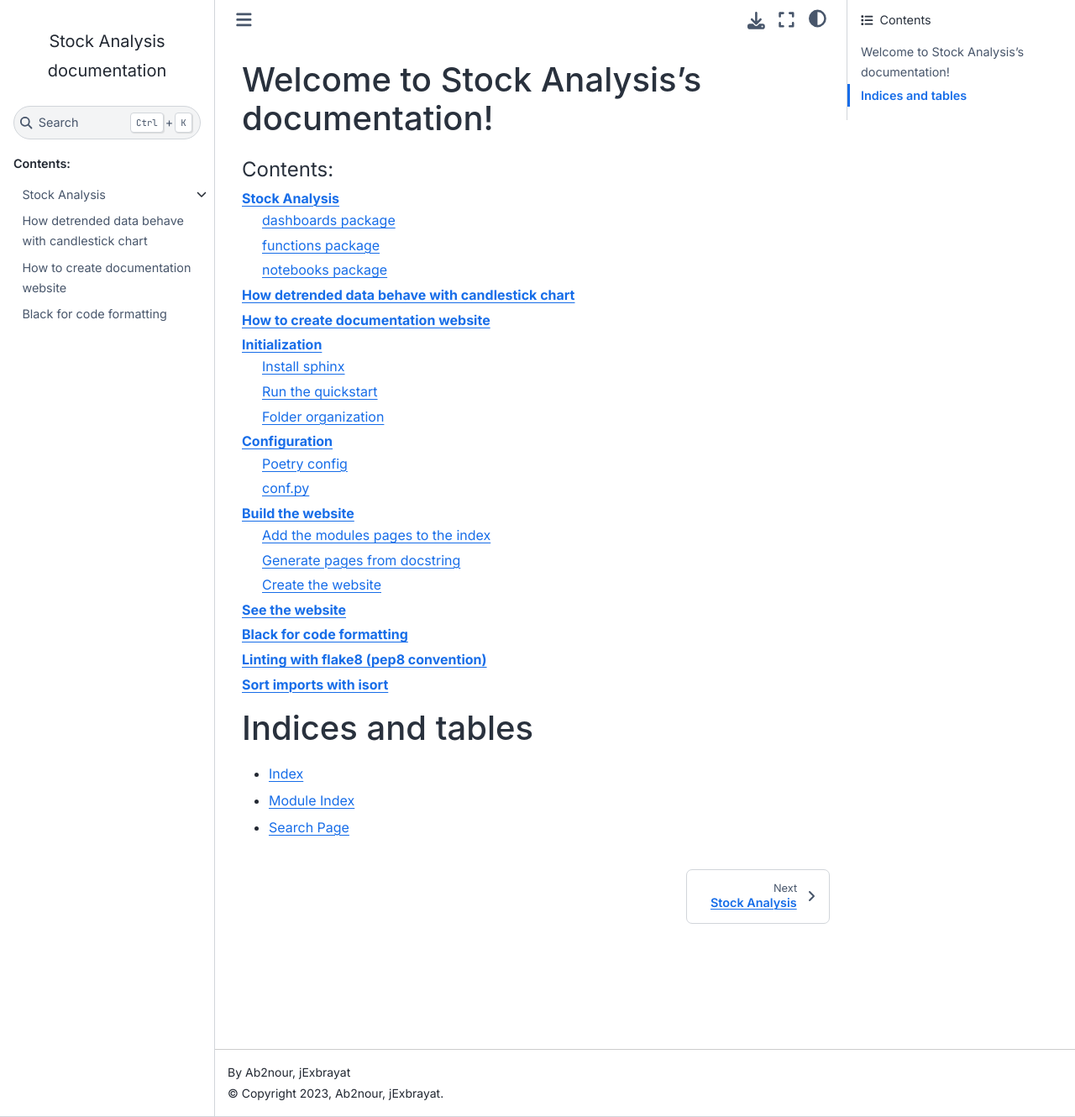
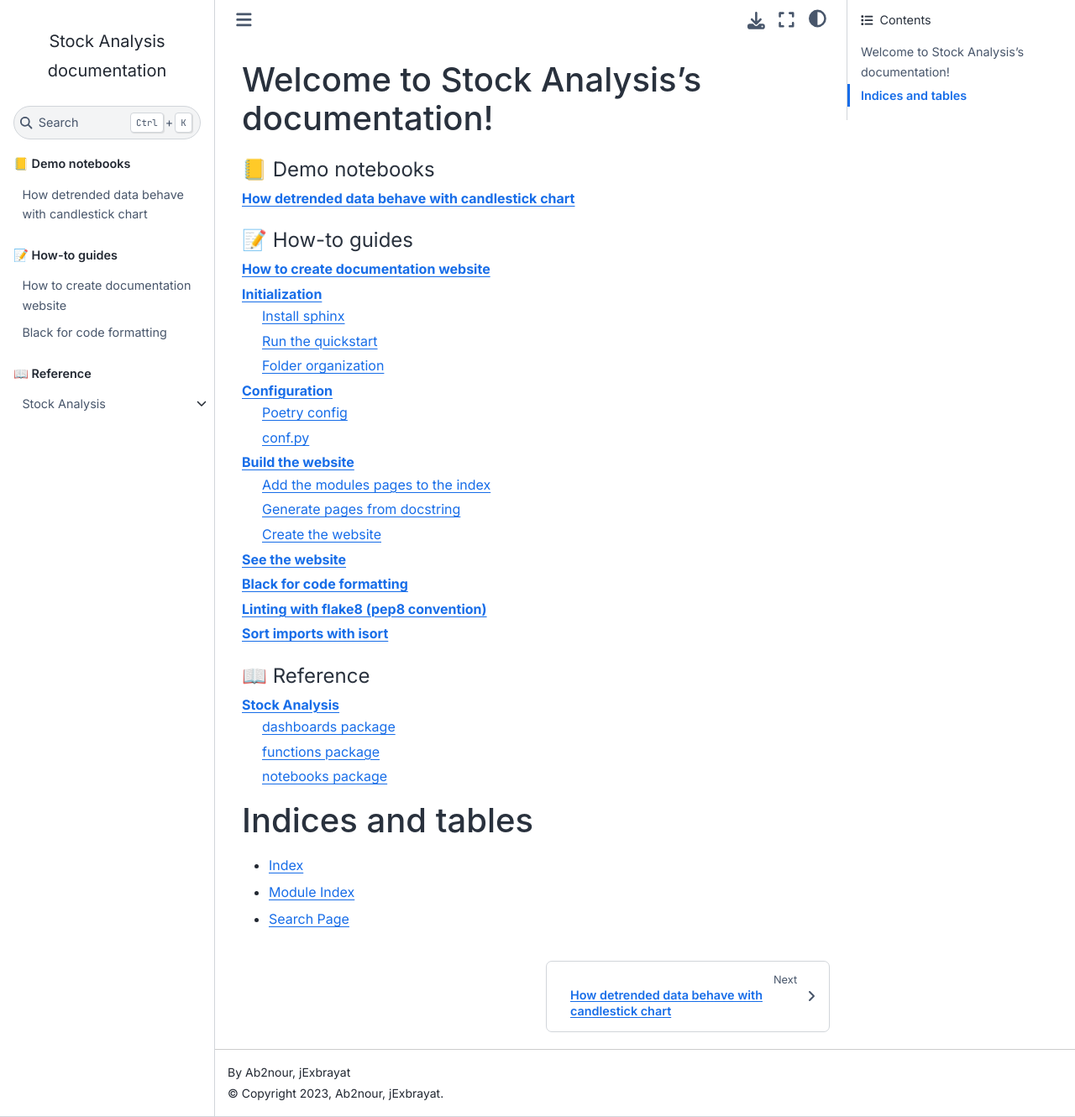
Before and after one commit to Ab2nour/stock-analysis, a Sphinx documentation site: the page built from docs/source/index.rst, in a window 1280 px wide and 1330 px high. Shown: the whole window at 84% size. Built offline with Sphinx 7.4.7 and the Sphinx Book theme 1.1.4, drawn with Linux system fonts in a browser that asks for light colours; some web fonts are replaced; pages that are not in the unit, such as notebooks, are missing from menus.

Commit message:
docs: re-organize left TOC

```diff
--- a/docs/source/index.rst
+++ b/docs/source/index.rst
@@ -8,13 +8,23 @@
 
 .. toctree::
    :maxdepth: 2
-   :caption: Contents:
+   :caption: 📒 Demo notebooks
+
+   demo-notebooks/detrend_class.ipynb
+   demo-notebooks/candlestick_chart_detrend_data.ipynb
+
+.. toctree::
+   :maxdepth: 2
+   :caption: 📝 How-to guides
+
+   how-to/create-documentation-website.md
+   how-to/code-quality.md
+
+.. toctree::
+   :maxdepth: 2
+   :caption: 📖 Reference
 
    modules.rst
-   demo-notebooks/detrend_class.ipynb
-   demo-notebooks/candlestick_chart_detrend_data.ipynb
-   how-to/create-documentation-website.md
-   how-to/code-quality.md
 
 
 Indices and tables
```
